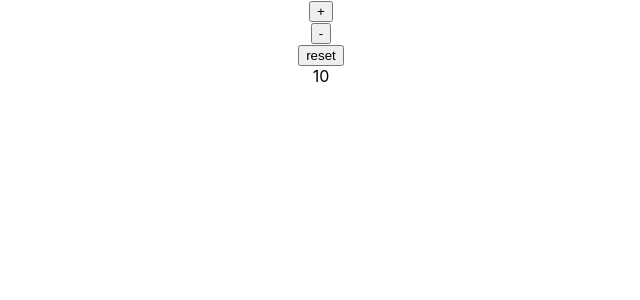
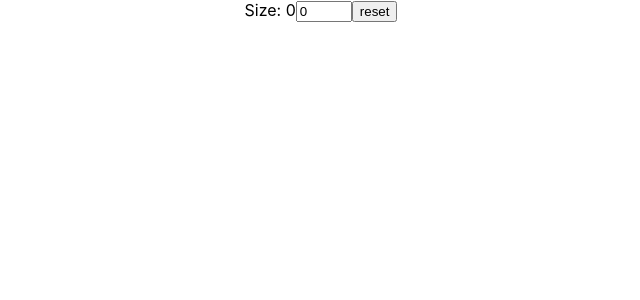
Before and after one commit to wuhe3/day8-react-starter, a React (Create React App) app: page / in a window 1280 px wide. Shown: the top 300 px of the page, without its empty margins (319-959 px from the left). Built offline with nearby package versions, Linux system fonts and the light colour scheme.

Commit message:
feat, add CounterGroupGenerator

```diff
--- a/src/App.js
+++ b/src/App.js
@@ -1,11 +1,13 @@
 import './App.css';
 import ProductCategory from "./components/ProductCategory";
 import Counter from "./components/Counter";
+import CouterGroupGenerator from "./components/CouterGroupGenerator";
 
 function App() {
     return (
         <div className="App">
-            <Counter></Counter>
+            {/*<Counter></Counter>*/}
+            <CouterGroupGenerator></CouterGroupGenerator>
         </div>
     );
 }
--- /dev/null
+++ b/src/components/CouterGroupGenerator.jsx
@@ -0,0 +1,24 @@
+import {useState} from "react";
+
+const CounterGroupGenerator = () => {
+    const [size, setSize] = useState(0);
+
+    const handleChange = (event) => {
+        // event is a wrapper, target is the input element, value is the value of the target
+        setSize(event.target.value);
+    };
+
+    const handleReset = () => {
+        setSize(0);
+    }
+
+    return (
+        <div>
+            <span>Size: {size}</span>
+            <input min={0} max={20} type="number" value={size} onChange={handleChange}/>
+            <button onClick={handleReset}>reset</button>
+        </div>
+    )
+
+}
+export default CounterGroupGenerator;
```
